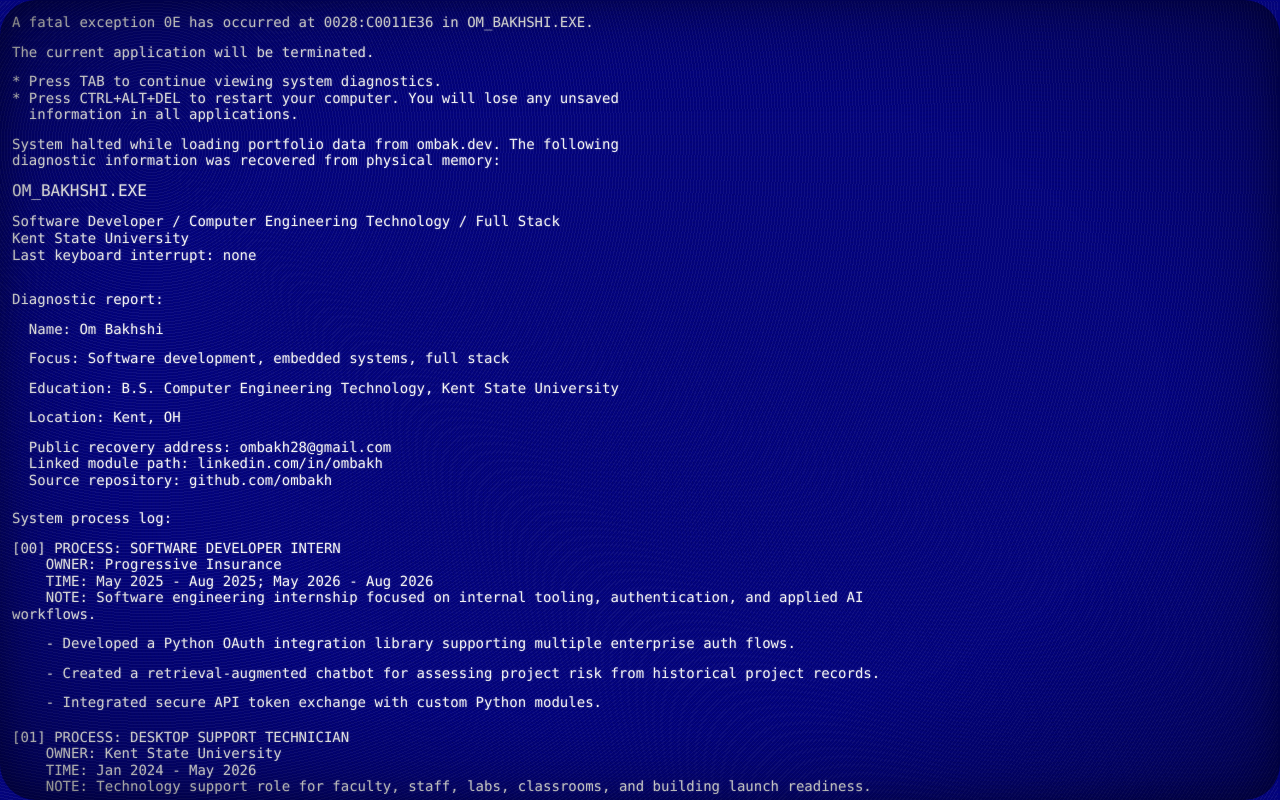
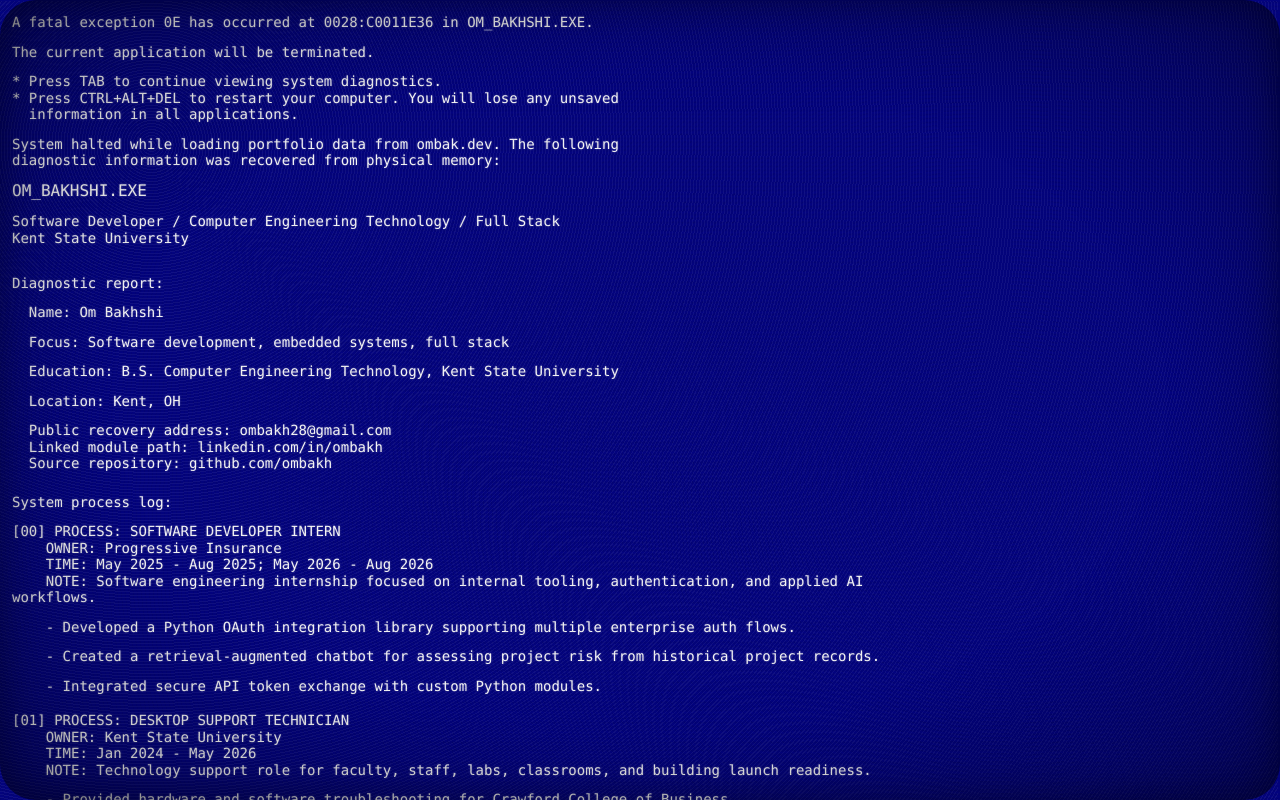
Before and after one commit to ombakh/web, a React (Vite) app: page / in a window 1280 px wide. Shown: the top 800 px of the page. Built offline with nearby package versions, Linux system fonts and the light colour scheme.

Commit message:
Remove key click references

```diff
--- a/src/App.tsx
+++ b/src/App.tsx
@@ -47,7 +47,7 @@
   )
 }
 
-function HeaderBlock({ lastKey }: { lastKey: string }) {
+function HeaderBlock() {
   return (
     <header className="bsod-block hero-block">
       <p>A fatal exception 0E has occurred at 0028:C0011E36 in OM_BAKHSHI.EXE.</p>
@@ -72,8 +72,6 @@
         Software Developer / Computer Engineering Technology / Full Stack
         <br />
         Kent State University
-        <br />
-        Last keyboard interrupt: {lastKey || 'none'}
         <span className="block-cursor inline-cursor" />
       </p>
     </header>
@@ -193,12 +191,10 @@
 
 function App() {
   const [booted, setBooted] = useState(false)
-  const [lastKey, setLastKey] = useState('')
   const [distort, setDistort] = useState(false)
 
   useEffect(() => {
-    const handleKey = (event: KeyboardEvent) => {
-      setLastKey(event.key === ' ' ? 'SPACE' : event.key.toUpperCase())
+    const handleKey = () => {
       setDistort(true)
       window.setTimeout(() => setDistort(false), 110)
     }
@@ -224,7 +220,7 @@
       <div className="crt-scanlines" />
 
       <main className="bsod-screen" aria-label="Windows 98 style portfolio crash screen">
-        <HeaderBlock lastKey={lastKey} />
+        <HeaderBlock />
         <DiagnosticReport />
         <ExperienceLogs />
         <ProjectModules />
```
